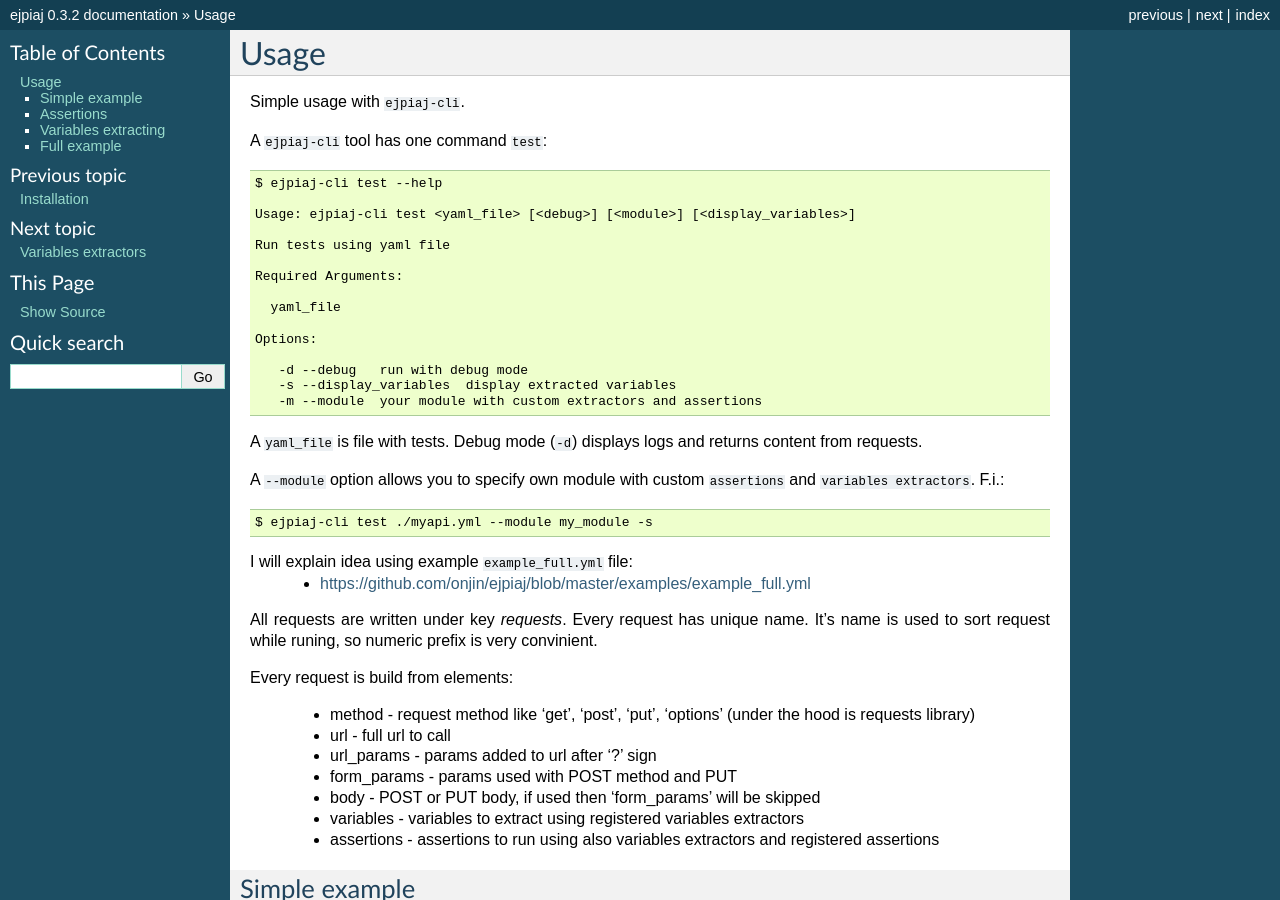
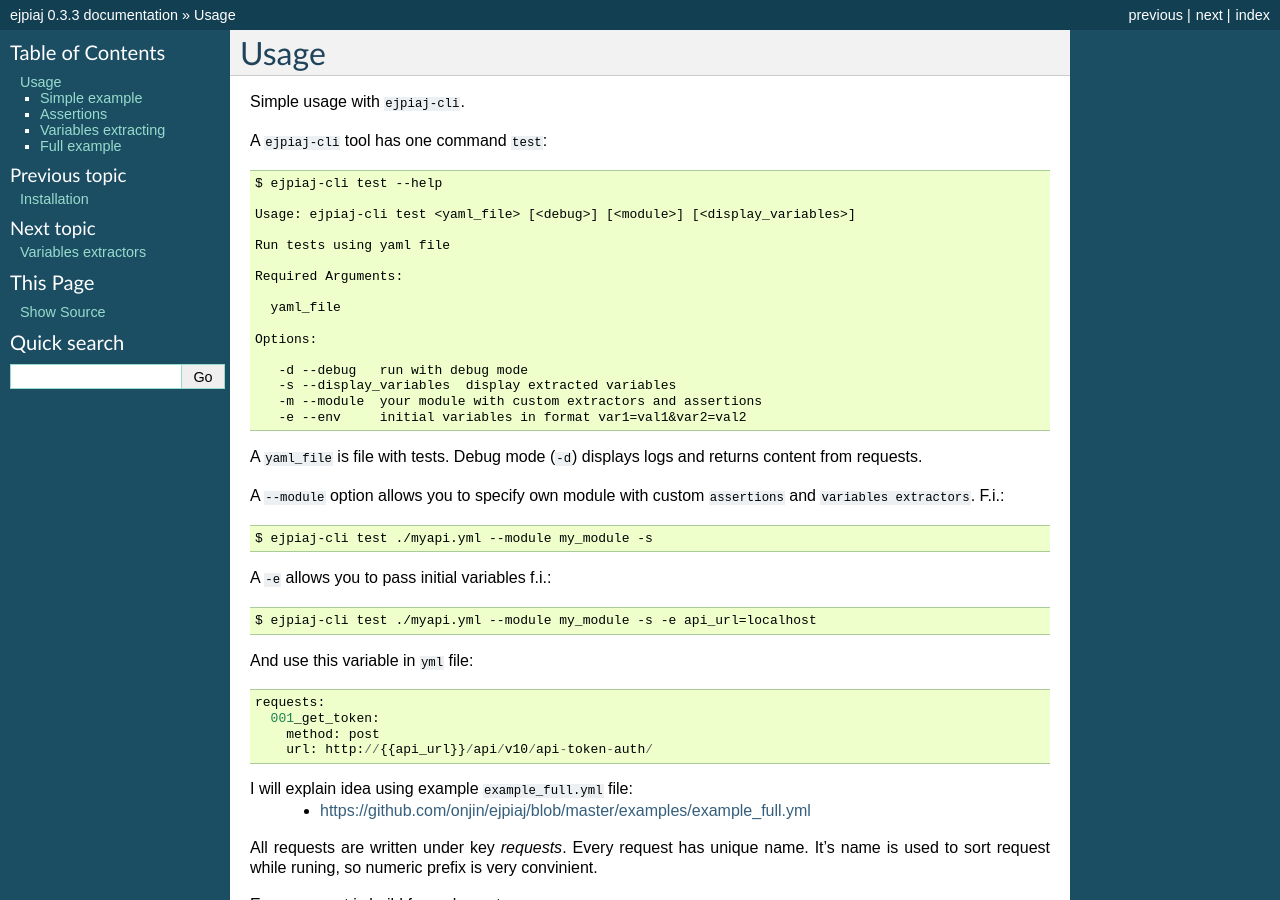
Before and after one commit to onjin/ejpiaj, a Sphinx documentation site: the page built from docs/usage.rst, in a window 1280 px wide and 900 px high. Built offline with Sphinx 7.4.7, drawn with Linux system fonts in a browser that asks for light colours; some of the changed text lies outside the part shown.

Commit message:
Added support for passing initial variables from ejpiaj-cli

```diff
--- a/HISTORY.rst
+++ b/HISTORY.rst
@@ -2,6 +2,10 @@
 
 History
 -------
+
+0.3.3 (2014-03-06)
+* Added -e / --env option to ``ejpiaj-cli`` to pass initial variables
+* Added -q / --quiet option to ``ejpiaj-cli`` to quiet output
 
 0.3.2 (2014-02-17)
 ++++++++++++++++++
--- a/docs/usage.rst
+++ b/docs/usage.rst
@@ -21,12 +21,25 @@ A ``ejpiaj-cli`` tool has one command ``test``::
        -d --debug   run with debug mode
        -s --display_variables  display extracted variables
        -m --module  your module with custom extractors and assertions
+       -e --env     initial variables in format var1=val1&var2=val2
 
 A ``yaml_file`` is file with tests. Debug mode (``-d``) displays logs and returns content from requests.
 
 A ``--module`` option allows you to specify own module with custom ``assertions`` and ``variables extractors``.  F.i.::
 
     $ ejpiaj-cli test ./myapi.yml --module my_module -s
+
+
+A ``-e`` allows you to pass initial variables f.i.::
+
+    $ ejpiaj-cli test ./myapi.yml --module my_module -s -e api_url=localhost
+
+And use this variable in ``yml`` file::
+
+    requests:
+      001_get_token:
+        method: post
+        url: http://{{api_url}}/api/v10/api-token-auth/
 
 
 I will explain idea using example ``example_full.yml`` file:
--- a/ejpiaj/__init__.py
+++ b/ejpiaj/__init__.py
@@ -3,7 +3,7 @@
 
 __author__ = 'Marek Wywiał'
 __email__ = 'onjinx@gmail.com'
-__version__ = '0.3.2'
+__version__ = '0.3.3'
 
 from .variable_extractor import json_variables_extractor
 from .assertions import (
--- a/setup.py
+++ b/setup.py
@@ -19,7 +19,7 @@ history = open('HISTORY.rst').read().replace('.. :changelog:', '')
 
 setup(
     name='ejpiaj',
-    version='0.3.2',
+    version='0.3.3',
     description='ejpiaj',
     long_description=readme + '\n\n' + history,
     author='Marek Wywiał',
```
Also changed, not shown: 3 other files.
